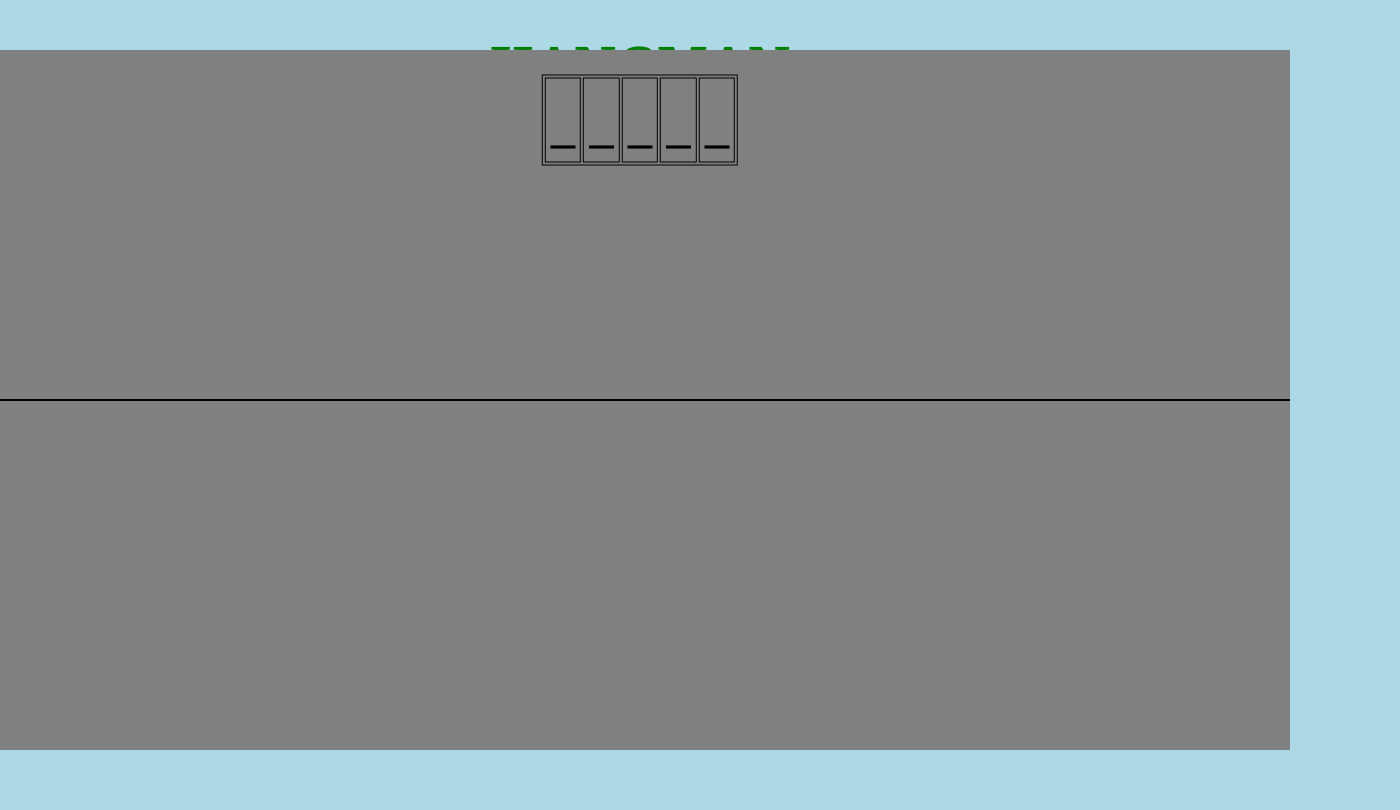
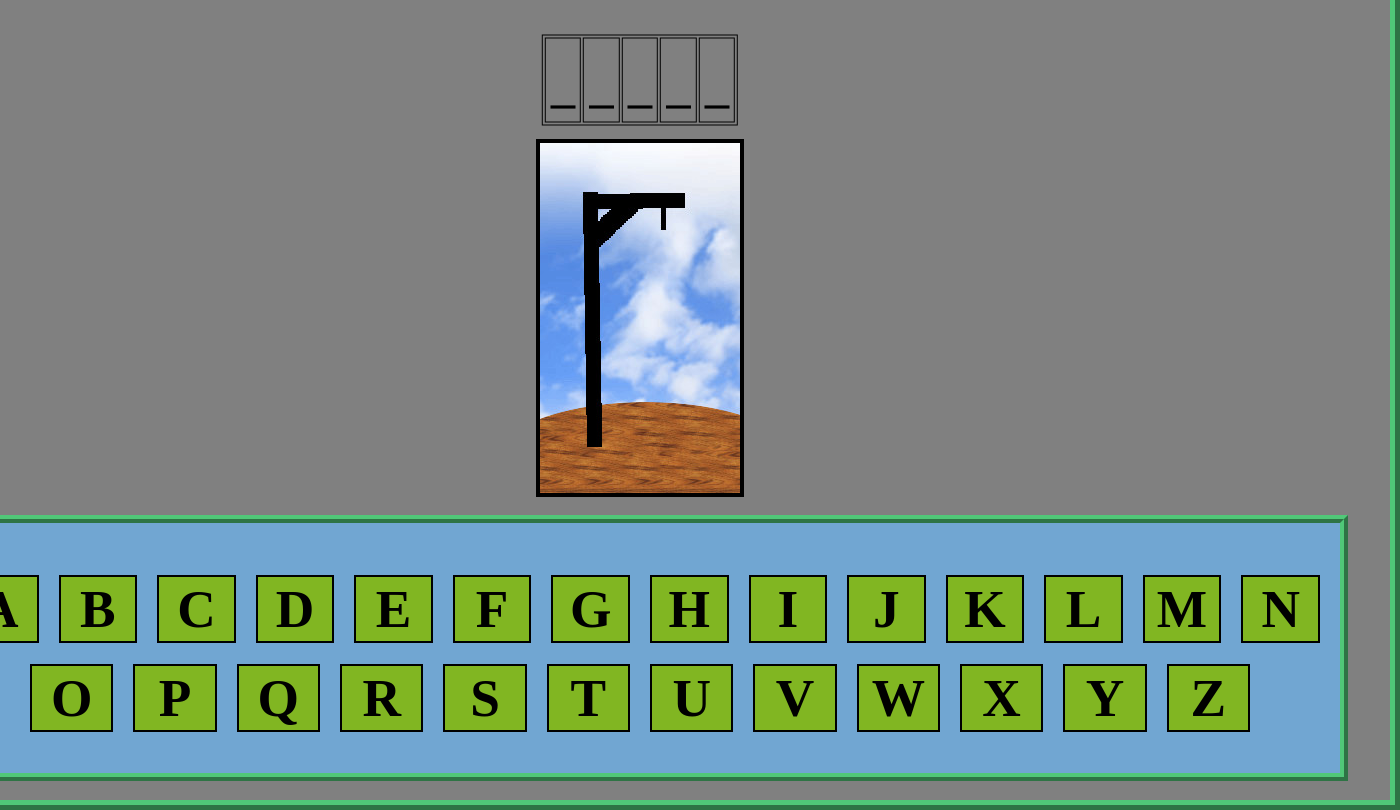
Before and after one commit to ChristensenJoe/hangman, a plain HTML site: page index.html in a window 1280 px wide. Shown: the whole page, 1400 px wide, since content can reach past the window. Drawn offline with Linux system fonts and the light colour scheme.

Commit message:
Finished Formatting and setting up listeners for Letters

```diff
--- a/index.html
+++ b/index.html
@@ -8,8 +8,47 @@
         <h>HANGMAN</h>
         <div id="gameBox">
             <div id="wordBox">
-                <table>
+                <table id="wordTableOutside">
                     <tr id="wordTable"></tr>
+                </table>
+            </div>
+            <div id="imageBox">
+                <img id="hangmanPic" src="images/start.jpg" alt="HangmanImage">
+            </div>
+            <div id="letterBox">
+                <table id="letterTableTop">
+                    <tr>
+                        <th class="letters" id="a">A</th>
+                        <th class="letters" id="b">B</th>
+                        <th class="letters" id="c">C</th>
+                        <th class="letters" id="d">D</th>
+                        <th class="letters" id="e">E</th>
+                        <th class="letters" id="f">F</th>
+                        <th class="letters" id="g">G</th>
+                        <th class="letters" id="h">H</th>
+                        <th class="letters" id="i">I</th>
+                        <th class="letters" id="j">J</th>
+                        <th class="letters" id="k">K</th>
+                        <th class="letters" id="l">L</th>
+                        <th class="letters" id="m">M</th>
+                        <th class="letters" id="n">N</th>
+                    </tr>
+                </table>
+                <table id="letterTableBottom">
+                    <tr>
+                        <th class="letters" id="o">O</th>
+                        <th class="letters" id="p">P</th>
+                        <th class="letters" id="q">Q</th>
+                        <th class="letters" id="r">R</th>
+                        <th class="letters" id="s">S</th>
+                        <th class="letters" id="t">T</th>
+                        <th class="letters" id="u">U</th>
+                        <th class="letters" id="v">V</th>
+                        <th class="letters" id="w">W</th>
+                        <th class="letters" id="x">X</th>
+                        <th class="letters" id="y">Y</th>
+                        <th class="letters" id="z">Z</th>
+                    </tr>
                 </table>
             </div>
         </div>
--- a/index.js
+++ b/index.js
@@ -1,16 +1,26 @@
 const wordArray = ["Hello", "Goodbye", "Baby", "Steve", "Lucky"];
 const correctWord = randomWord(wordArray);
 const guessedLetters = [];
+const letterArray = ["a","b","c","d","e","f","g","h","i","j","k","l","m","n","o","p","q","r","s","t","u","v","w","x","y","z"];
 
 document.addEventListener("DOMContentLoaded", () => {
     let wordTable = document.querySelector("#wordTable");
     correctWord.forEach((letter) => {
         let letterSpace = document.createElement("th");
+        letterSpace.className = "wordClass";
         letterSpace.id = letter + "Space";
         letterSpace.style.fontFamily = "Georgia, 'Times New Roman', Times, serif";
         letterSpace.textContent = "_";
         wordTable.appendChild(letterSpace);
         console.log(letter);
+    });
+
+    letterArray.forEach((letter) => {
+        let letterCell = document.querySelector("#" +letter);
+        letterCell.addEventListener("click", () => {
+            if(correctWord.includes(letter)) {
+            }
+        });
     });
 });
 
--- a/style.css
+++ b/style.css
@@ -1,23 +1,23 @@
 h {
-    color: green;
+    color: #2D8F4E;
     text-align: center;
     font-size: 40pt;
     font-weight: bold;
     font-family:Georgia, 'Times New Roman', Times, serif;
     position: absolute;
-    top: 8%;
+    top: 5%;
     left: 50%;
     transform: translate(-50%, -50%);
 }
 
 body {
     background-color: #ADD8E6;
-    justify-content: center;
 }
 
 #gameBox {
-    width: 1300px;
-    height: 700px;
+    border: 10px ridge #50C878;
+    width: 1500px;
+    height: 800px;
     background-color: grey;
     position: absolute;
     top: 50%;
@@ -28,10 +28,63 @@ body {
 
 #wordBox {
     align-content: center;
-    border: 1px solid black;
 }
 
-table {
+#imageBox {
+    position: absolute;
+    top: 40%;
+    left: 50%;
+    transform: translate(-50%, -50%);
+}
+
+#hangmanPic {
+    border: black 4px solid;
+}
+
+#letterBox {
+    width: 1400px;
+    height: 250px;
+    position: absolute;
+    top: 81%;
+    left: 50%;
+    transform: translate(-50%, -50%);
+    border: #50C878 8px ridge;
+    background-color: #71a6d2;
+}
+
+#letterTableTop {
+    display: inline-table;
+    text-align: center;
+    position: fixed;
+    top: 30%;
+    left: 50%;
+    transform: translate(-50%, -50%);
+    border-spacing: 20px;
+    padding-top: 22px;
+    table-layout: fixed;
+    width: 100%;
+}
+
+#letterTableBottom {
+    display: inline-table;
+    text-align: center;
+    position: fixed;
+    top: 70%;
+    left: 50%;
+    transform: translate(-50%, -50%);
+    border-spacing: 20px;
+    table-layout: fixed ;
+    width: 90%;
+}
+
+.letters {
+    border: 2px solid black;
+    font-size: 40pt;
+    background-color: #81B622;
+}
+
+
+#wordTableOutside {
     position: absolute;
     top: 10%;
     left: 50%;
@@ -39,7 +92,7 @@ table {
     border: 1px solid black;
 }
 
-th {
+.wordClass {
     padding: 5px;
     border: 1px solid black;
     font-size: 40pt;
```
Also changed, not shown: images/1.jpg (added), images/2.jpg (added), images/3.jpg (added), images/4.jpg (added), images/5.jpg (added), images/6.jpg (added), images/start.jpg (added).
